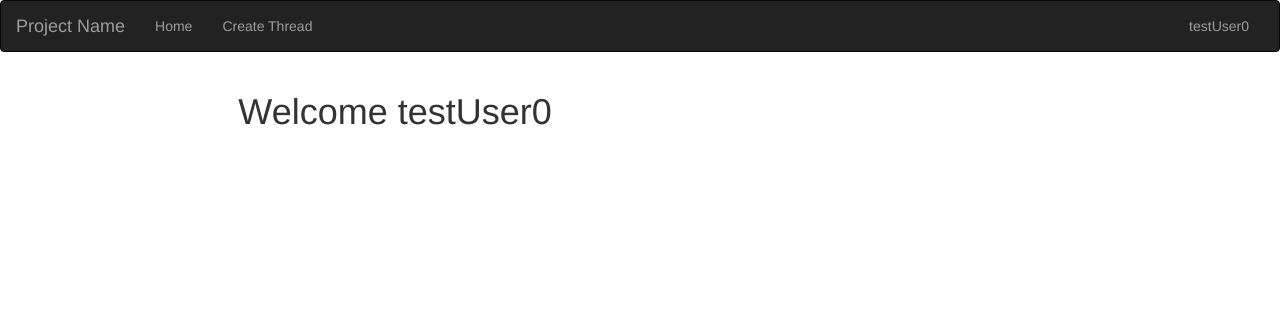
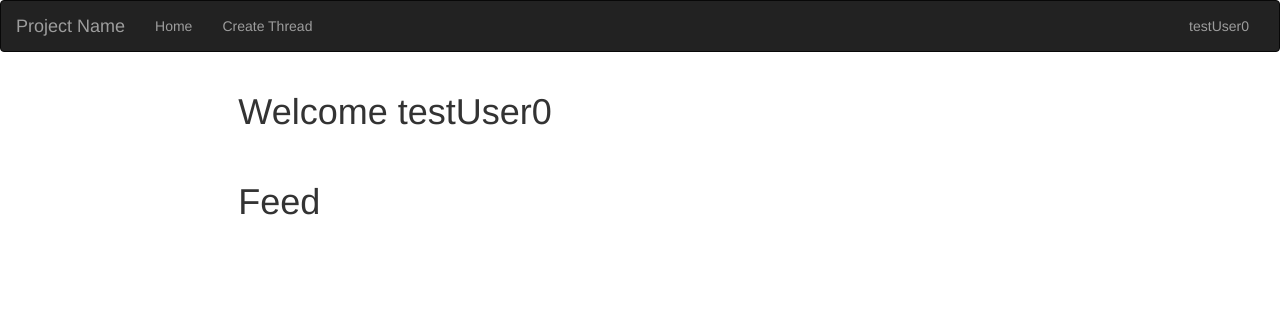
Before and after one commit to liamreardon/CS-2005-Collaborative-Tool, a Flask app: page /home in a window 1280 px wide. Shown: the top 312 px of the page. Run offline with Flask 2, Linux system fonts and the light colour scheme; a user stored in the database is signed in; some libraries are stand-ins or nearby versions.

Commit message:
add feed h1 tag

```diff
--- a/app/templates/home.html
+++ b/app/templates/home.html
@@ -7,4 +7,6 @@
 {% block content %}
     {{ super() }}
     <h1>Welcome {{ current_user.username }}</h1>
+    <br>
+    <h1>Feed</h1>
 {% endblock %}
```
Also changed, not shown: app/data/data.db.
